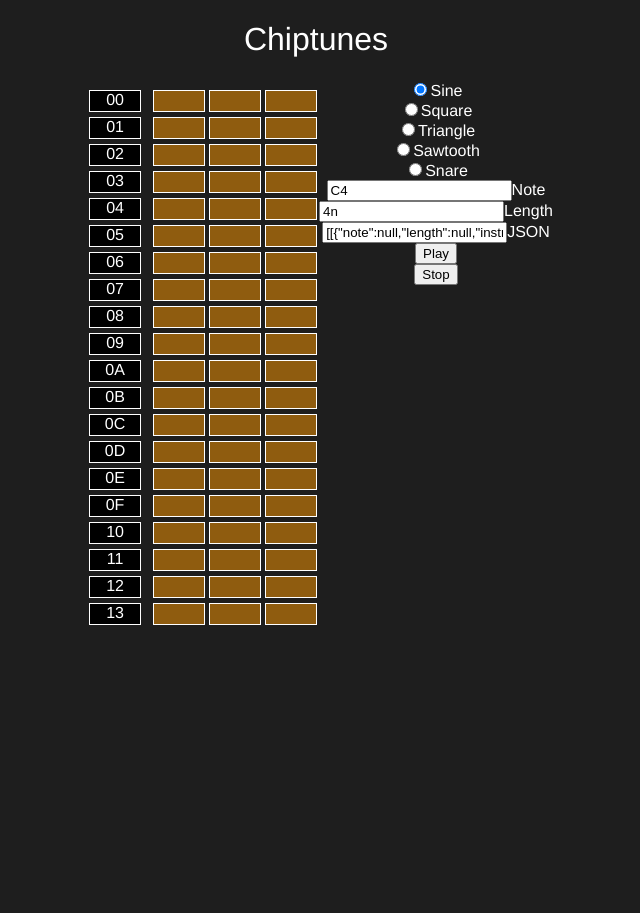
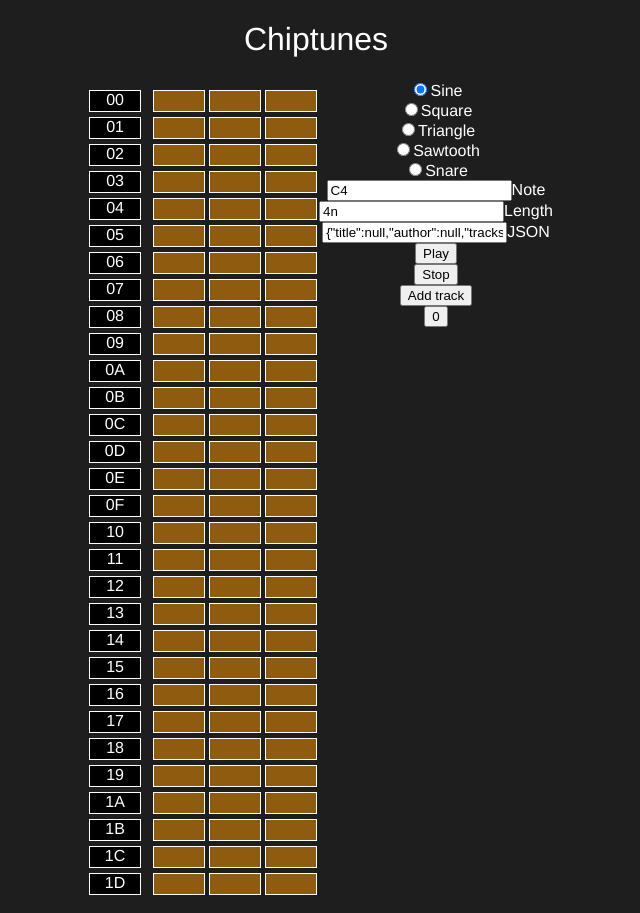
Before and after one commit to lex/chiptunes, a Vue app: page /#/ in a window 1280 px wide. Shown: the whole page, without its empty margins (324-964 px from the left). Before the commit the page ends 800 px from the top, so only its background shows below. Built offline with nearby package versions, Linux system fonts and the light colour scheme.

Commit message:
add basic support for multiple tracks

```diff
--- a/src/components/HelloWorld.vue
+++ b/src/components/HelloWorld.vue
@@ -3,11 +3,11 @@
     <h1>{{ title }}</h1>
     <div class="tracker-container">
       <div class="np-container">
-        <div v-for="i in channelLength" :key="`header-${i - 1}`" :class="`column-header column-header-${i - 1 === currentPosition ? 'active' : 'inactive'}`">{{`${(i &lt;= 16) ? '0' : ''}${(i - 1).toString(16).toUpperCase()}`}}</div>
+        <div v-for="i in currentTrackLength" :key="`header-${i - 1}`" :class="`column-header column-header-${i - 1 === currentPosition ? 'active' : 'inactive'}`">{{`${(i &lt;= 16) ? '0' : ''}${(i - 1).toString(16).toUpperCase()}`}}</div>
       </div>
       <div class="tracks-container">
-        <div class="track-container" v-for="(channel, channelIndex) in channels" :key="channelIndex">
-          <div v-for="(note, i) in channel" :class="`grid-item grid-item-${note.selected ? 'selected' : 'unselected'}`" :key="i" :id="`${note.channel}:${note.index}`" v-on:click="clicked">{{note.selected ? note.note : ''}}</div>
+        <div class="track-container" v-for="(channel, channelIndex) in channelsForCurrentTrack" :key="channelIndex">
+          <div v-for="(note, i) in channel" :class="`grid-item grid-item-${note.note ? 'selected' : 'unselected'}`" :key="i" :id="`${note.channel}:${note.index}`" v-on:click="clicked">{{note.selected ? note.note : ''}}</div>
         </div>
       </div>
       <div>
@@ -38,6 +38,11 @@
         <button v-on:click="play">Play</button>
         <br>
         <button v-on:click="stop">Stop</button>
+        <br>
+        <button v-on:click="addTrack">Add track</button>
+        <div>
+          <button v-for="(track, i) in song.tracks" :key="i" :id="i" v-on:click="selectTrack">{{ i }}</button>
+        </div>
       </div>
     </div>
   </div>
@@ -46,7 +51,7 @@
 <script>
 import Tone from 'tone';
 
-const initialChannelLength = 20;
+const initialTrackLength = 30;
 const waveforms = ['sine', 'square', 'triangle', 'sawtooth'];
 
 export default {
@@ -54,14 +59,15 @@ export default {
   data() {
     return {
       title: 'Chiptunes',
-      channelLength: initialChannelLength,
+      trackLength: initialTrackLength,
       currentPosition: -1,
+      currentTrack: 0,
       tileColor: 'orange',
-      channels: [
-        this.createChannel(0, initialChannelLength),
-        this.createChannel(1, initialChannelLength),
-        this.createChannel(2, initialChannelLength),
-      ],
+      song: {
+        title: null,
+        author: null,
+        tracks: [this.createTrack()],
+      },
       selectedWaveform: 'sine',
       note: 'C4',
       noteLength: '4n',
@@ -73,12 +79,15 @@ export default {
     clicked(e) {
       const id = e.target.id;
       const split = id.split(':');
+      const track = this.currentTrack;
       const channel = split[0];
       const slot = split[1];
-      const item = this.channels[channel][slot];
+      const item = this.song.tracks[track][channel][slot];
 
       // eslint-disable-next-line
-      console.log(`toggling - channel: ${channel} slot: ${slot}`);
+      console.log(
+        `toggling - track: ${track} channel: ${channel} slot: ${slot}`,
+      );
 
       item.selected = !item.selected;
       if (item.selected) {
@@ -93,7 +102,18 @@ export default {
         item.length = null;
       }
     },
-    createChannel(channel, channelLength) {
+    selectTrack(e) {
+      const trackIndex = e.target.id;
+      this.currentTrack = Number(trackIndex);
+    },
+    createTrack() {
+      return [
+        this.createChannel(0, initialTrackLength),
+        this.createChannel(1, initialTrackLength),
+        this.createChannel(2, initialTrackLength),
+      ];
+    },
+    createChannel(channel, trackLength) {
       const note = {
         note: null,
         length: null,
@@ -101,7 +121,7 @@ export default {
         channel,
       };
 
-      return [...Array(channelLength).keys()].map(index => ({
+      return [...Array(trackLength).keys()].map(index => ({
         ...note,
         index,
       }));
@@ -139,21 +159,31 @@ export default {
       };
     },
     play() {
-      const slots = [...Array(this.channelLength).keys()];
+      // const slots = [...Array(this.trackLength).keys()];
+      const slots = [0];
+      this.loop = new Tone.Sequence(
+        () => {
+          // if we're at the end of the track
+          if (this.currentPosition === this.currentTrackLength - 1) {
+            this.currentTrack =
+              this.currentTrack === this.song.tracks.length - 1
+                ? 0
+                : this.currentTrack + 1;
+          }
 
-      // eslint-disable-next-line
-      this.loop = new Tone.Sequence(
-        (time, slot) => {
+          // change position in track
           this.currentPosition =
-            this.currentPosition === this.channelLength - 1
+            this.currentPosition === this.currentTrackLength - 1
               ? 0
               : this.currentPosition + 1;
 
+          const channels = this.channelsForCurrentTrack;
+
           // what is this and why
           const notes = [
-            this.channels[0][slot],
-            this.channels[1][slot],
-            this.channels[2][slot],
+            channels[0][this.currentPosition],
+            channels[1][this.currentPosition],
+            channels[2][this.currentPosition],
           ];
 
           notes.forEach(note => {
@@ -183,20 +213,30 @@ export default {
     stop() {
       Tone.Transport.stop();
       this.currentPosition = -1;
+
       if (this.loop !== null) {
         this.loop.dispose();
         this.loop = null;
       }
     },
+    addTrack() {
+      this.song.tracks.push(this.createTrack());
+    },
   },
   computed: {
     songAsJson: {
       get() {
-        return JSON.stringify(this.channels);
+        return JSON.stringify(this.song);
       },
       set(newSong) {
-        this.channels = JSON.parse(newSong);
+        this.song = JSON.parse(newSong);
       },
+    },
+    channelsForCurrentTrack() {
+      return this.song.tracks[this.currentTrack];
+    },
+    currentTrackLength() {
+      return this.song.tracks[this.currentTrack][0].length;
     },
   },
   created() {
```
Also changed, not shown: doc/hours.md (+2 -1 lines).
